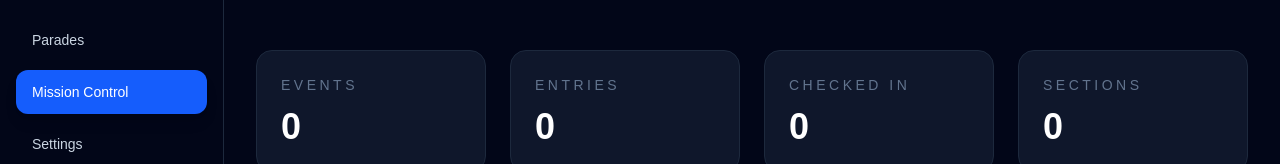
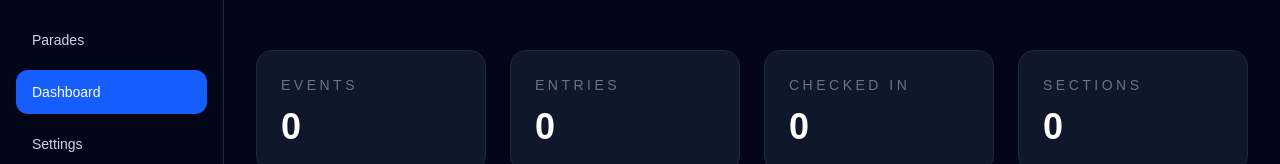
Before and after one commit to boejoyd/paradeone, a Next.js app: page / in a window 1280 px wide. Shown: the part 158-322 px from the top of the page. Built offline with nearby package versions, Linux system fonts and the light colour scheme; no server answers; the database is empty.

Commit message:
Rename sidebar mission control to dashboard

```diff
--- a/components/navigation/Sidebar.tsx
+++ b/components/navigation/Sidebar.tsx
@@ -15,7 +15,7 @@ type ActiveParade = {
 const navItems = [
   { label: "Organizations", href: "/organizations" },
   { label: "Parades", href: "/parades" },
-  { label: "Mission Control", href: "/" },
+  { label: "Dashboard", href: "/" },
   { label: "Settings", href: "/settings" },
 ];
 
```
